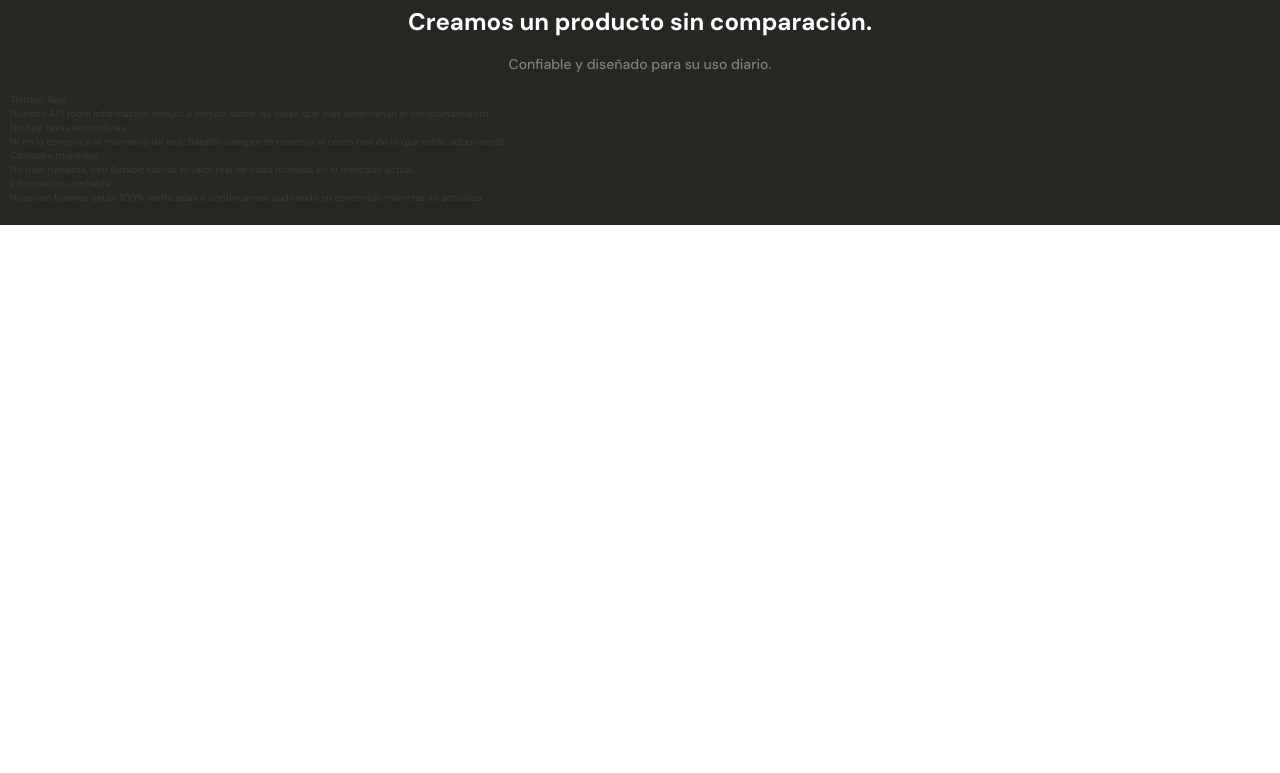
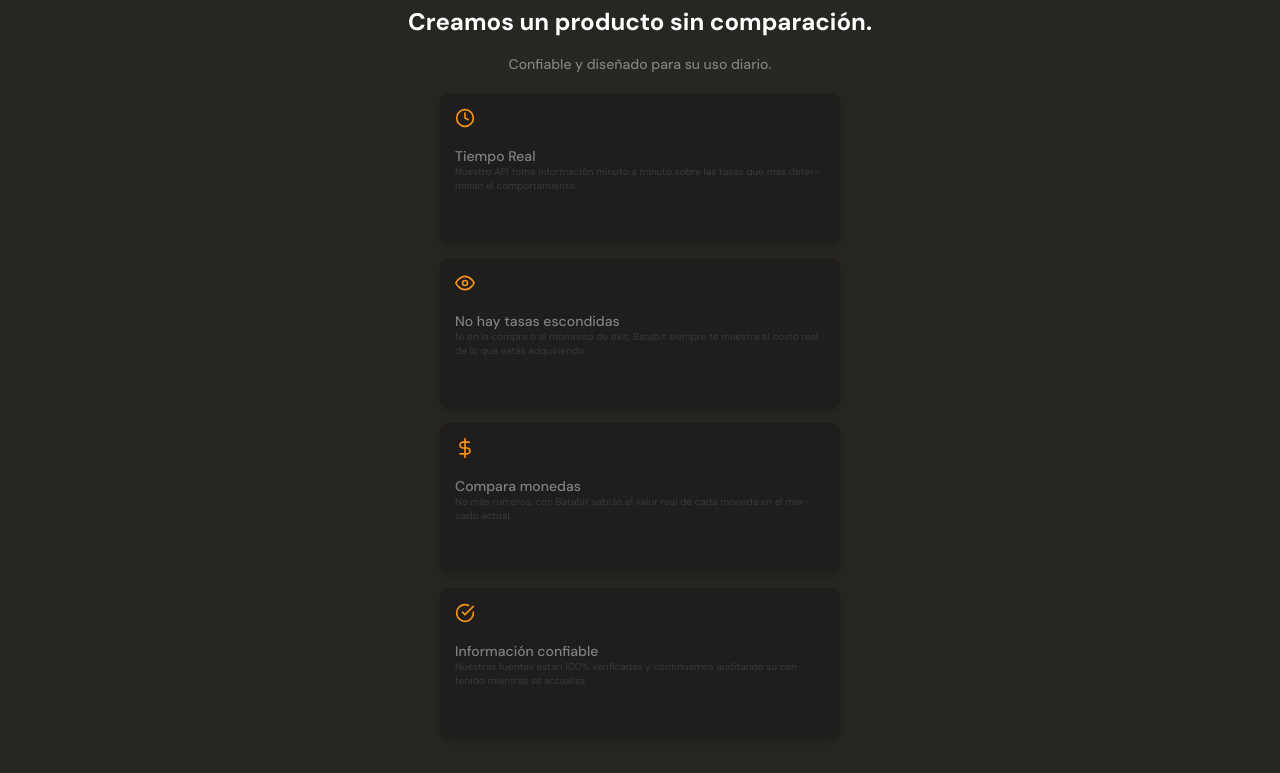
Before and after one commit to Yordyr06/Landing-Page, a plain HTML site: page index.html in a window 1280 px wide. Shown: the part 1577-2350 px from the top of the page. Before the commit the page ends 1802 px from the top, so only its background shows below. Drawn offline with Linux system fonts and the light colour scheme.

Commit message:
Terminada section-bonus

```diff
--- a/style/main.css
+++ b/style/main.css
@@ -135,7 +135,6 @@ html {
   line-height: 1.6rem;
   color: #757575;
 }
-
 .section-currency,
 .section-commissions {}
 .section-currency__div,
@@ -248,6 +247,9 @@ html {
   line-height: 1.5rem;
   color: var(--warm-black);
 }
+
+
+
 .section-bonus {
   position: relative;
   width: 100%;
@@ -260,8 +262,8 @@ html {
   position: absolute;
   width: 4rem;
   height: 2.5rem;
-  /* top: -1.5rem;
-  left: calc(50% - 2rem) */
+  top: -1.5rem;
+  left: calc(50% - 2rem);
   background-image: url("../assets/icons/batata.svg");
 }
 .section-bonus--tittle {
@@ -287,8 +289,48 @@ html {
   color: var(--grey);
 }
 .section-bonus__container {}
-.section-bonus__container--card {}
-.section-bonus__container--clock-icon {}
-.section-bonus__container--eye-icon {}
-.section-bonus__container--cash-icon {}
-.section-bonus__container--check-icon {}
+.section-bonus__container--card {
+  width: 90%;
+  min-width: 28.8rem;
+  max-width: 40rem;
+  height: 15rem;
+  margin: 1.5rem auto;
+  padding: 1.5rem;
+  border-radius: 0.8rem;
+  background-color: var(--black);
+  box-shadow: 0 0.4rem 0.8rem rgba(0, 0, 0, 0.16);
+}
+.section-bonus__container--card span {
+  display: inline-block;
+  width: 2rem;
+  height: 2rem;
+  margin-bottom: 1rem;
+  background-size: cover;
+  background-position: center;
+  background-repeat: no-repeat;
+}
+.section-bonus__container--card :nth-child(1) {
+  margin-bottom: 1.5rem;
+  font-size: 1.8rem;
+  font-weight: bold;
+  line-height: 1.8rem;
+  color: var(--just-white);
+}
+.section-bonus__container--card :nth-child(2) {
+  font-size: 1.4rem;
+  font-weight: 500;
+  line-height: 1.8rem;
+  color: var(--grey);
+}
+.section-bonus__container--clock-icon {
+  background-image: url("../assets/icons/clock.svg");
+}
+.section-bonus__container--eye-icon {
+  background-image: url("../assets/icons/eye.svg");
+}
+.section-bonus__container--cash-icon {
+  background-image: url("../assets/icons/dollar-sign.svg");
+}
+.section-bonus__container--check-icon {
+  background-image: url("../assets/icons/check-circle.svg");
+}
```
